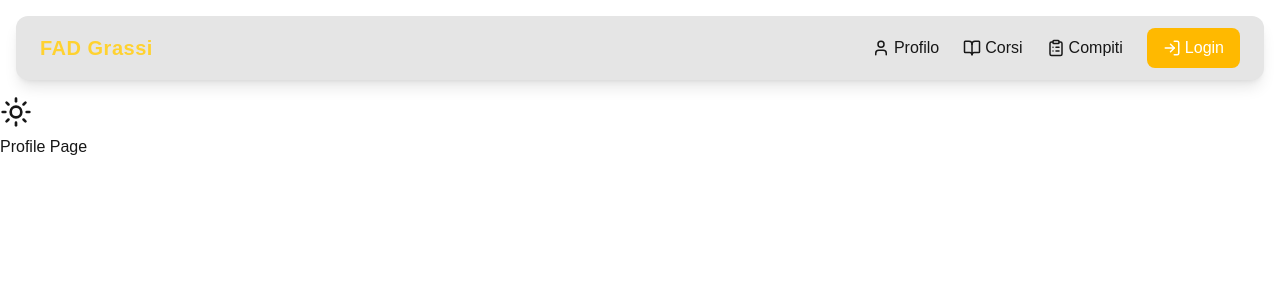
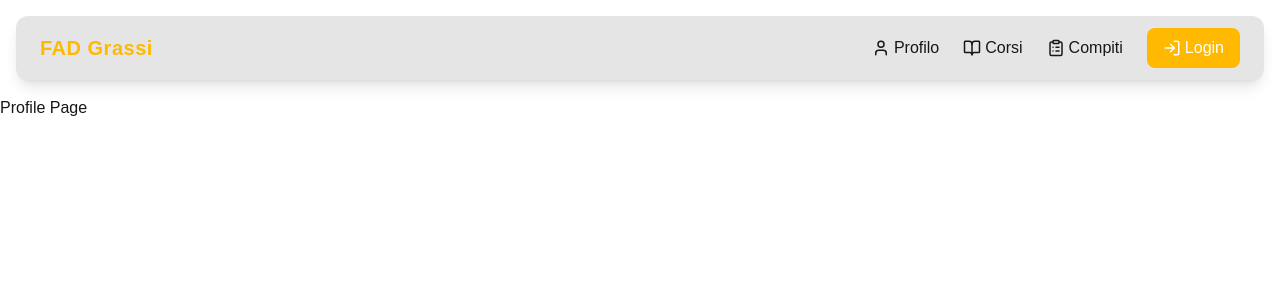
Before and after one commit to Asciugano/fad-grassi2, a Next.js app: page /profile in a window 1280 px wide. Shown: the top 300 px of the page. Built offline with nearby package versions, Linux system fonts and the light colour scheme.

Commit message:
rimosso il themeProvider per non avere errori

```diff
--- a/app/layout.tsx
+++ b/app/layout.tsx
@@ -2,7 +2,6 @@ import type { Metadata } from "next";
 import { Geist, Geist_Mono } from "next/font/google";
 import "./globals.css";
 import NavBar from "@/components/navbar";
-import { ThemeProvider } from "@/components/theme-provider";
 
 const geistSans = Geist({
   variable: "--font-geist-sans",
@@ -29,14 +28,8 @@ export default function RootLayout({
       <body
         className={`${geistSans.variable} ${geistMono.variable} antialiased`}
       >
-        <ThemeProvider
-          attribute="class"
-          defaultTheme="system"
-          enableSystem
-        >
-          <NavBar logged={false} />
-          {children}
-        </ThemeProvider>
+        <NavBar logged={false} />
+        {children}
       </body>
     </html>
   );
--- a/app/profile/page.tsx
+++ b/app/profile/page.tsx
@@ -1,11 +1,6 @@
-import ThemeButton from "@/components/themeButton";
-
 export default function ProfilePage() {
   return (
     <div>
-      <div>
-        <ThemeButton />
-      </div>
       Profile Page
     </div>
   );
--- a/components/navbar.tsx
+++ b/components/navbar.tsx
@@ -9,7 +9,7 @@ export default function NavBar({ logged }: { logged: boolean }) {
         <div>
           <Link
             href="/"
-            className="text-xl font-bold tracking-wide text-amber-300 hover:text-amber-400 transition"
+            className="text-xl font-bold tracking-wide text-amber-400 hover:text-amber-300 transition"
           >
             FAD Grassi
           </Link>
--- a/components/theme-provider.tsx
+++ /dev/null
@@ -1,13 +0,0 @@
-"use client";
-
-import * as React from "react";
-import { ThemeProvider as NextThemeProvider } from "next-themes";
-
-export function ThemeProvider({
-  children,
-  ...props
-}: React.ComponentProps<typeof NextThemeProvider>) {
-  return <NextThemeProvider {...props}>
-    {children}
-  </NextThemeProvider>
-}
--- a/components/themeButton.tsx
+++ /dev/null
@@ -1,23 +0,0 @@
-"use client";
-
-import * as React from "react";
-import { Moon, Sun } from "lucide-react";
-import { useTheme } from "next-themes";
-
-export default function ThemeButton() {
-  const { theme, setTheme } = useTheme()
-
-  return (
-    <button
-      onClick={() => setTheme(theme === 'light' ? 'dark' : 'light')}
-    >
-      {theme === "light" ?
-        (
-          <Moon size={32} />
-        ) : (
-          <Sun size={32} />
-        )
-      }
-    </button>
-  )
-}
```
